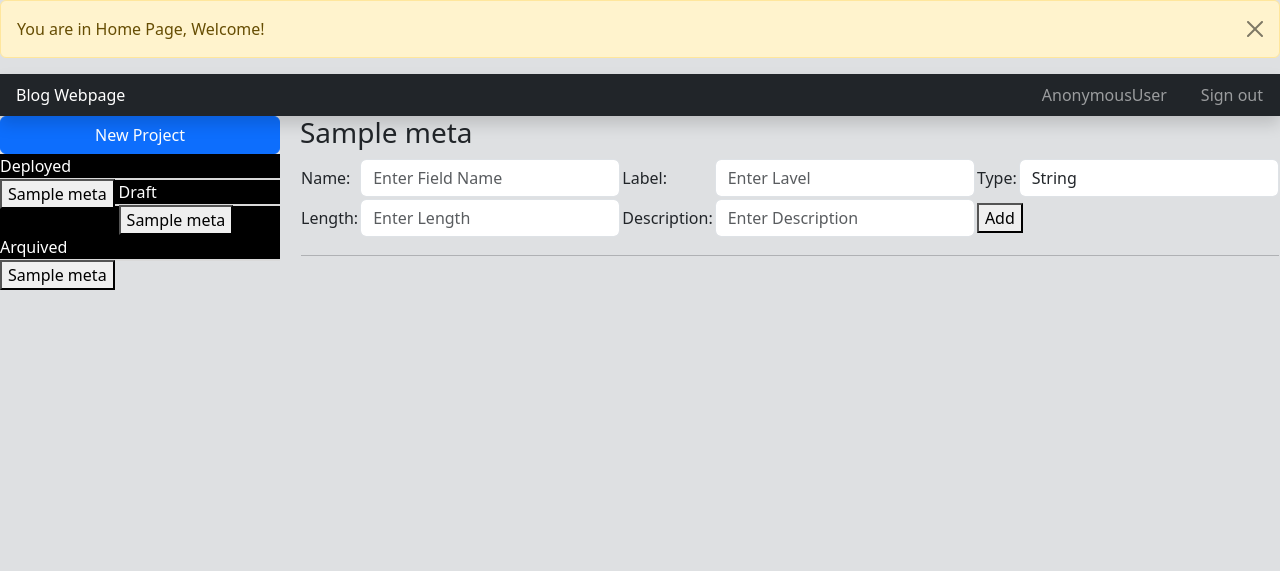
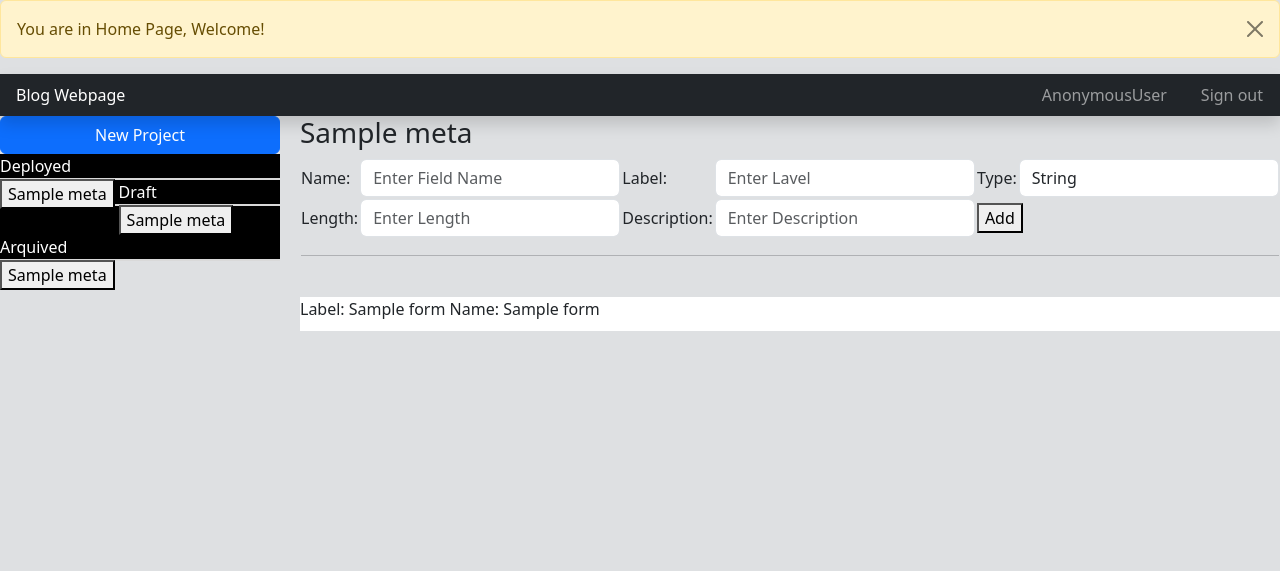
Before and after one commit to josecome/data-collection-tool-django, a Django app: page /formpage/00000000-0000-0000-0000-000000000001 in a window 1280 px wide. Shown: the top 571 px of the page. Run offline with Django 4.2, Linux system fonts and the light colour scheme; tables that the repository leaves empty hold one stand-in row (values such as "Sample post"); some libraries are stand-ins or nearby versions.

Commit message:
Fields in Form added

```diff
--- a/forms/templates/landingpage.html
+++ b/forms/templates/landingpage.html
@@ -94,7 +94,12 @@
                  <td colspan="6"><hr style="width: 100%;"/></td>
                  </tr>
                </table>
-               </form>
+               </form><br>
+               {% for field in fields %}
+               <div style="width: 100%; background-color: white; padding-bottom: 10px; margin-bottom: 10px;">
+                    Label: {{ field.field_label }} Name: {{ field.field_name }}
+               </div>
+               {% endfor %}
                {% else %} No Form Selected {% endif %}
             </div>
     </div>
--- a/forms/views.py
+++ b/forms/views.py
@@ -4,7 +4,7 @@ from django.views.decorators.http import require_http_methods
 from django.contrib import messages
 import datetime
 from django.utils.translation import gettext_lazy as _
-from .models import Project_Form_Meta
+from .models import Project_Form_Meta, Project_Form
 from .forms import FieldForm, MetaForm
 # Create your views here.
 
@@ -30,6 +30,7 @@ def FormPage(request, id):
     context['form_arquived'] = Project_Form_Meta.objects.filter(form_status='deployed')
     context['form'] = field_form
     context['project_form'] = MetaForm()
+    context['fields'] = Project_Form.objects.filter(form_meta_id=id)
 
     return render(request, 'landingpage.html', context)
 
```
